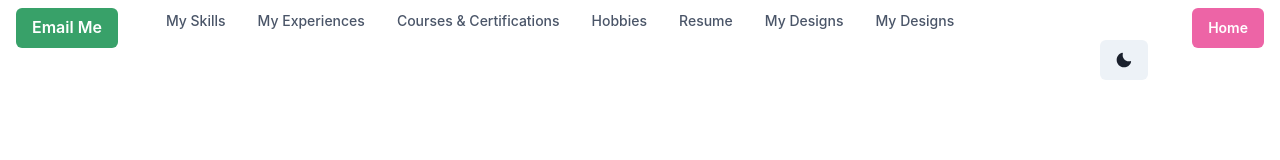
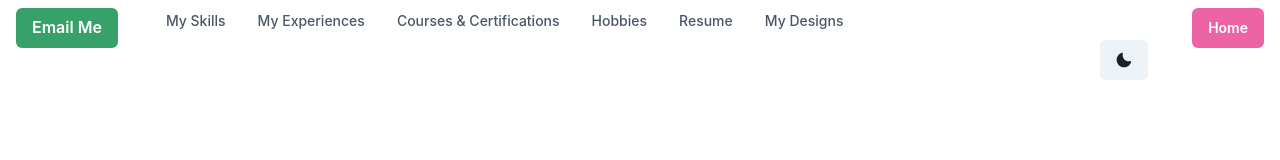
Before and after one commit to MalayaRP/my-world, a Next.js app: page / in a window 1280 px wide. Shown: the top 160 px of the page. Built offline with nearby package versions, Linux system fonts and the light colour scheme.

Commit message:
Update Navbar.js

```diff
--- a/components/Navbar.js
+++ b/components/Navbar.js
@@ -279,10 +279,6 @@ import {
       label: 'Resume',
       href: 'https://www.dropbox.com/s/95ko7pfdv3sgvc5/Resume-Recent.pdf?dl=0',
     },
-      {
-      label: 'My Designs',
-      href: '/my-designs',
-      },
      {
       label: 'My Designs',
       children: [
```
